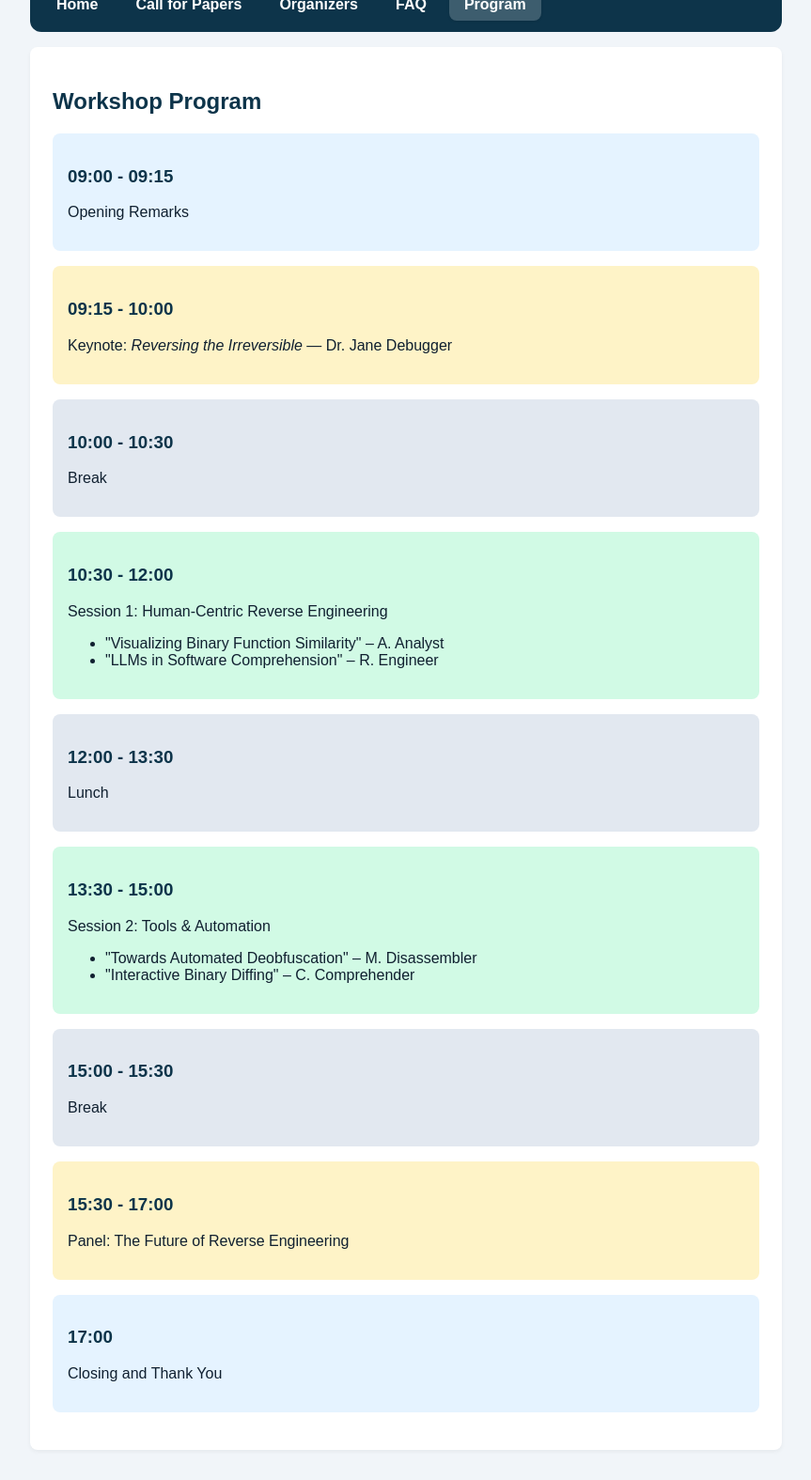
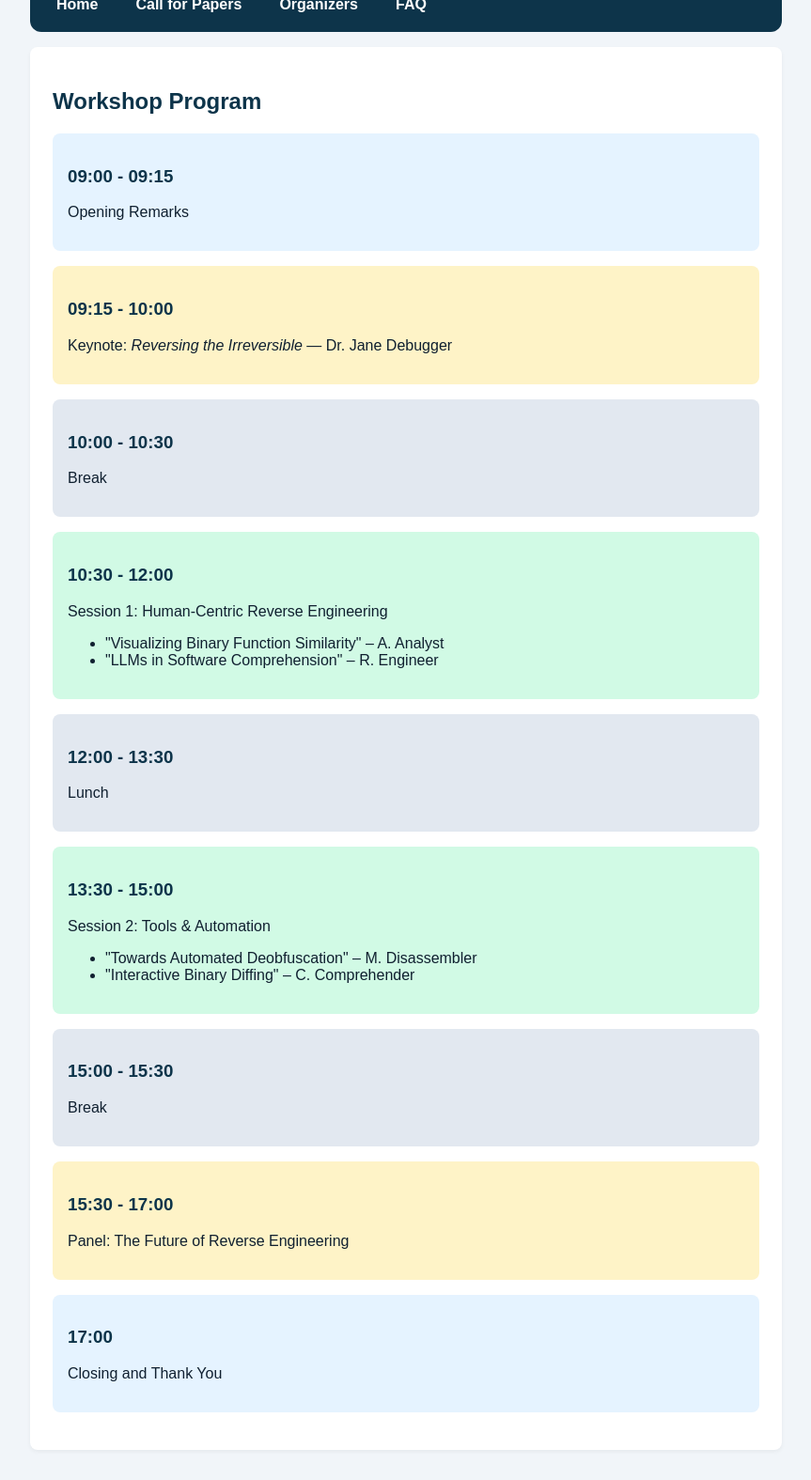
Before and after one commit to SURE-Workshop/sure-workshop.org, a Jekyll site: the page built from program.html, in a window 1280 px wide, cut to the strip 169-1744 px from the top of the page. Shown: the whole strip at 94% size, without its empty margins (208-1071 px from the left). Built offline with Jekyll 4.4.1, drawn with Linux system fonts in a browser that asks for light colours.

Commit message:
remove program tab for now

```diff
--- a/_layouts/default.html
+++ b/_layouts/default.html
@@ -22,7 +22,6 @@
         <a href="/cfp" {% if page.url contains "/cfp" %}class="active"{% endif %}>Call for Papers</a>
         <a href="/organizers" {% if page.url contains "/organizers" %}class="active"{% endif %}>Organizers</a>
         <a href="/faq" {% if page.url contains "/faq" %}class="active"{% endif %}>FAQ</a>
-        <a href="/program" {% if page.url contains "/program" %}class="active"{% endif %}>Program</a>
       </nav>
 
       <div class="content">
--- a/program.html
+++ b/program.html
@@ -4,6 +4,7 @@ title: Program
 year: 2025
 ---
 
+<!--TODO: This is a temporary program. -->
 <div class="card">
   <h2>Workshop Program</h2>
   <div class="session-block bg-lightblue">
```
